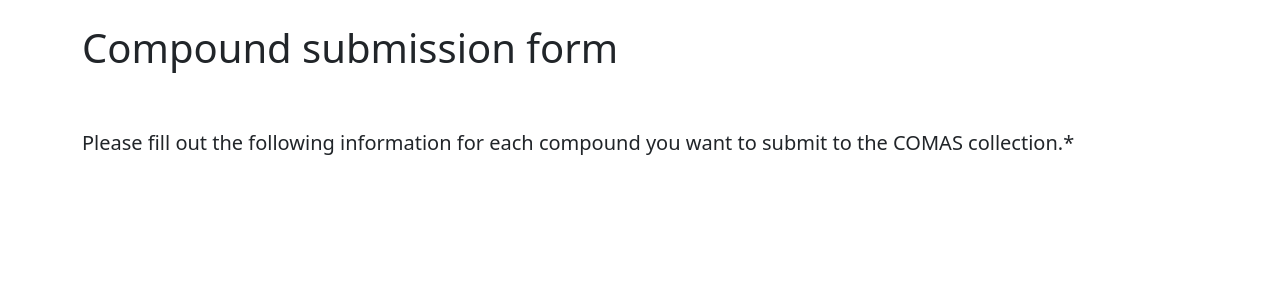
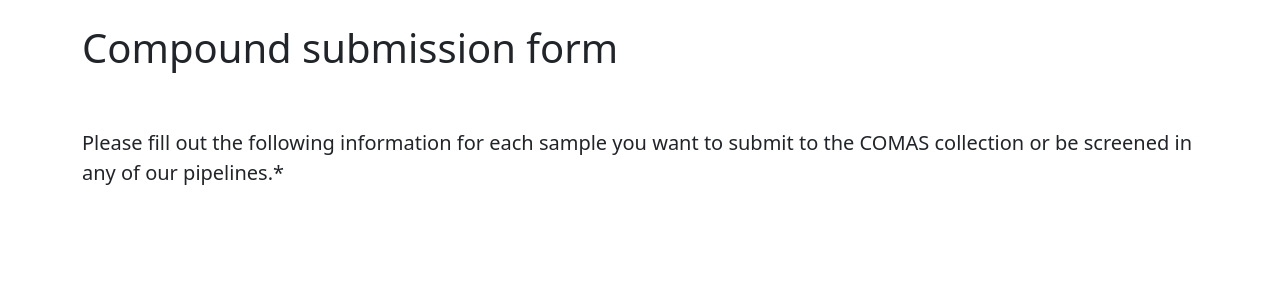
Before and after one commit to BernalFA/submission_form, a Flask app: template app/templates/upload.html in a window 1280 px wide. Shown: the part 168-468 px from the top of the page. Run offline with Flask 3, Linux system fonts and the light colour scheme; the template is opened without the code that fills it, so the values that code supplies are empty.

Commit message:
extend message to user

```diff
--- a/app/templates/upload.html
+++ b/app/templates/upload.html
@@ -9,7 +9,7 @@
 
 <div class="d-flex justify-content-between">
     <p class="lead">
-        Please fill out the following information for each compound you want to submit to the COMAS collection.*
+        Please fill out the following information for each sample you want to submit to the COMAS collection or be screened in any of our pipelines.*
     </p>
 </div>
 
```
